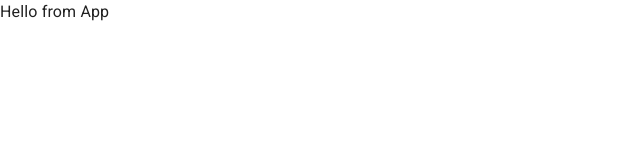
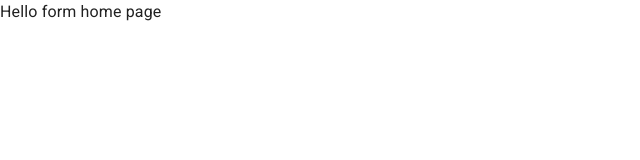
Before and after one commit to pelek1987/mailing-manager-ui, a React (Create React App) app: page / in a window 1280 px wide. Shown: the top 160 px of the page, without its empty margins (0-640 px from the left). Built offline with nearby package versions, Linux system fonts and the light colour scheme.

Commit message:
add routing to app

```diff
--- a/package.json
+++ b/package.json
@@ -17,6 +17,7 @@
     "@types/react-dom": "^18.0.0",
     "react": "^18.2.0",
     "react-dom": "^18.2.0",
+    "react-router-dom": "^6.3.0",
     "react-scripts": "5.0.1",
     "typescript": "^4.4.2",
     "web-vitals": "^2.1.0"
--- a/src/App.tsx
+++ b/src/App.tsx
@@ -1,3 +1,11 @@
+import { Route, Routes } from 'react-router-dom';
+
+import { AppRoute } from 'AppRoute';
+
 export const App = () => {
-  return <div>Hello from App</div>;
+  return (
+    <Routes>
+      <Route path={AppRoute.home} element={<>Hello form home page</>} />
+    </Routes>
+  );
 };
--- /dev/null
+++ b/src/AppRoute.ts
@@ -0,0 +1,3 @@
+export enum AppRoute {
+  home = '/',
+}
--- a/src/components/AppProviders/AppProviders.tsx
+++ b/src/components/AppProviders/AppProviders.tsx
@@ -1,4 +1,5 @@
 import { CssBaseline } from '@mui/material';
+import { BrowserRouter } from 'react-router-dom';
 
 import { AppProvidersProps } from './AppProviders.types';
 
@@ -6,7 +7,7 @@ export const AppProviders = ({ children }: AppProvidersProps) => {
   return (
     <>
       <CssBaseline />
-      {children}
+      <BrowserRouter>{children}</BrowserRouter>
     </>
   );
 };
```
Also changed, not shown: 1 other file (tests, documents, lock files or other folders).
